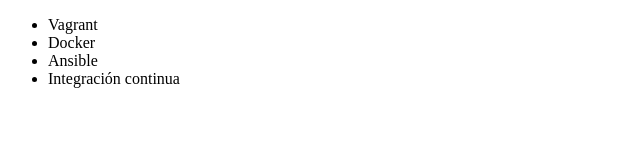
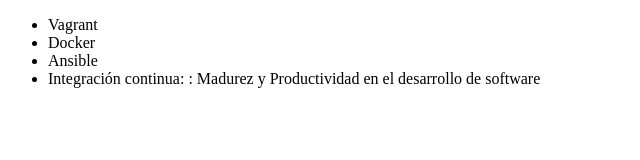
Before and after one commit to Cesar-droi/alura-git, a plain HTML site: page index.html in a window 1280 px wide. Shown: the whole page, without its empty margins (0-640 px from the left). Drawn offline with Linux system fonts and the light colour scheme.

Commit message:
Renombrando curso de integración contínua

```diff
--- a/index.html
+++ b/index.html
@@ -9,7 +9,7 @@
                <li> Vagrant </li>
                <li> Docker </li>
                <li> Ansible </li>
-               <li> Integración continua </li>
+               <li> Integración continua: : Madurez y Productividad en el desarrollo de software </li>
           </ul>
      </body>
 </html>
```
